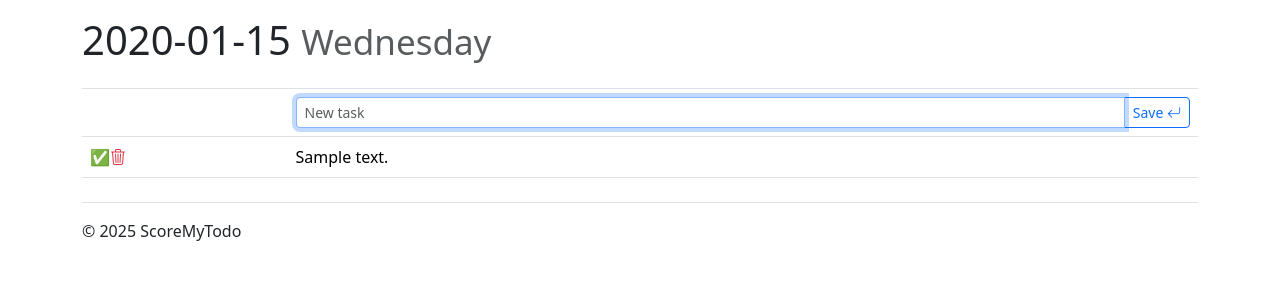
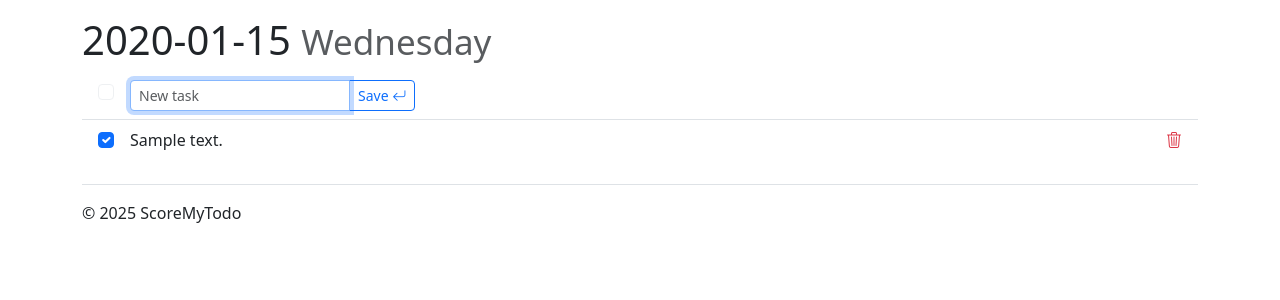
Before and after one commit to alex-b1729/scoremytodo, a Django app: page /todo/00000000-0000-0000-0000-000000000001/ in a window 1280 px wide. Shown: the part 56-356 px from the top of the page. Run offline with Django 5.2, Linux system fonts and the light colour scheme; tables that the repository leaves empty hold one stand-in row (values such as "Sample post").

Commit message:
change tasks to list from table

```diff
--- a/todo/templates/daily_list.html
+++ b/todo/templates/daily_list.html
@@ -13,18 +13,10 @@
     <small class="text-body-secondary">{{ dailylist.created|date:'l' }}</small>
 </h1>
 
-<table class="table table-hover">
-    <thead>
-    <tr class="">
-        <th scope="col"></th>
-        <th scope="col"></th>
-    </tr>
-    </thead>
-    <tbody>
+<ul class="list-group list-group-flush">
     {% include 'partials/task_edit.html' with dailylist_uid=dailylist.uid form=form %}
     {% for task in dailylist.tasks.all %}
     {% include 'partials/task_table_row.html' with task=task %}
     {% endfor %}
-    </tbody>
-</table>
+</ul>
 {% endblock content %}
--- a/todo/templates/partials/task_edit.html
+++ b/todo/templates/partials/task_edit.html
@@ -1,6 +1,16 @@
-<tr hx-target="this" hx-swap="outerHTML">
-    <td></td>
-    <td>
+<li
+        {% if form.instance.pk %}
+        id="task-{{ task.pk }}"
+        {% else %}
+        id="task-new"
+        {% endif %}
+        class="list-group-item">
+    <div class="d-flex flex-row">
+        <input
+                class="form-check-input me-3"
+                type="checkbox"
+                disabled>
+        <div class="me-3">
             <form>
                 {% csrf_token %}
                 <div class="input-group">
@@ -8,15 +18,19 @@
                     <button
                             {% if form.instance.pk %}
                             hx-post="{% url 'task_edit' dailylist_uid form.instance.pk %}"
+                            hx-target="#task-{{ task.pk }}"
                             {% else %}
                             hx-post="{% url 'task_create' dailylist_uid %}"
+                            hx-target="#task-new"
                             {% endif %}
                             hx-trigger="click"
+                            hx-swap="outerHTML"
                             class="btn btn-outline-primary btn-sm"
                             id="button-addon">
                         Save <i class="bi bi-arrow-return-left"></i>
                     </button>
                 </div>
             </form>
-    </td>
-</tr>
+        </div>
+    </div>
+</li>
--- a/todo/templates/partials/task_table_row.html
+++ b/todo/templates/partials/task_table_row.html
@@ -1,14 +1,16 @@
-<tr id="task-{{ task.pk }}">
-    <td>
+<li id="task-{{ task.pk }}" class="list-group-item">
     <div class="d-flex flex-row">
+        <input
+                class="form-check-input me-3"
+                type="checkbox"
+                id="task-{{ task.pk }}-checkbox"
                 {% if task.completed %}
-            ✅
-            {% else %}
-            <div class="hover-circle me-3" title="Mark completed">
-                <span class="checkmark">&#10003;</span>
+                checked
+                {% endif %}>
+        <div id="task-{{ task.pk }}-description" class="me-3">
+            {{ task.description }}
         </div>
-            {% endif %}
-            <div class="me-3">
+        <div class="ms-auto">
             <a
                     href="#"
                     hx-post="{% url 'task_delete' task.daily_list.uid task.pk %}"
@@ -19,14 +21,4 @@
             </a>
         </div>
     </div>
-    </td>
-    <td>
-        <a
-                hx-get="{% url 'task_edit' task.daily_list.uid task.pk %}"
-                hx-swap="outerHTML"
-                hx-target="#task-{{ task.pk }}"
-                style="cursor: pointer;">
-            {{ task.description }}
-        </a>
-    </td>
-</tr>
+</li>
```
Lines whose indentation alone changed are shown as unchanged.
